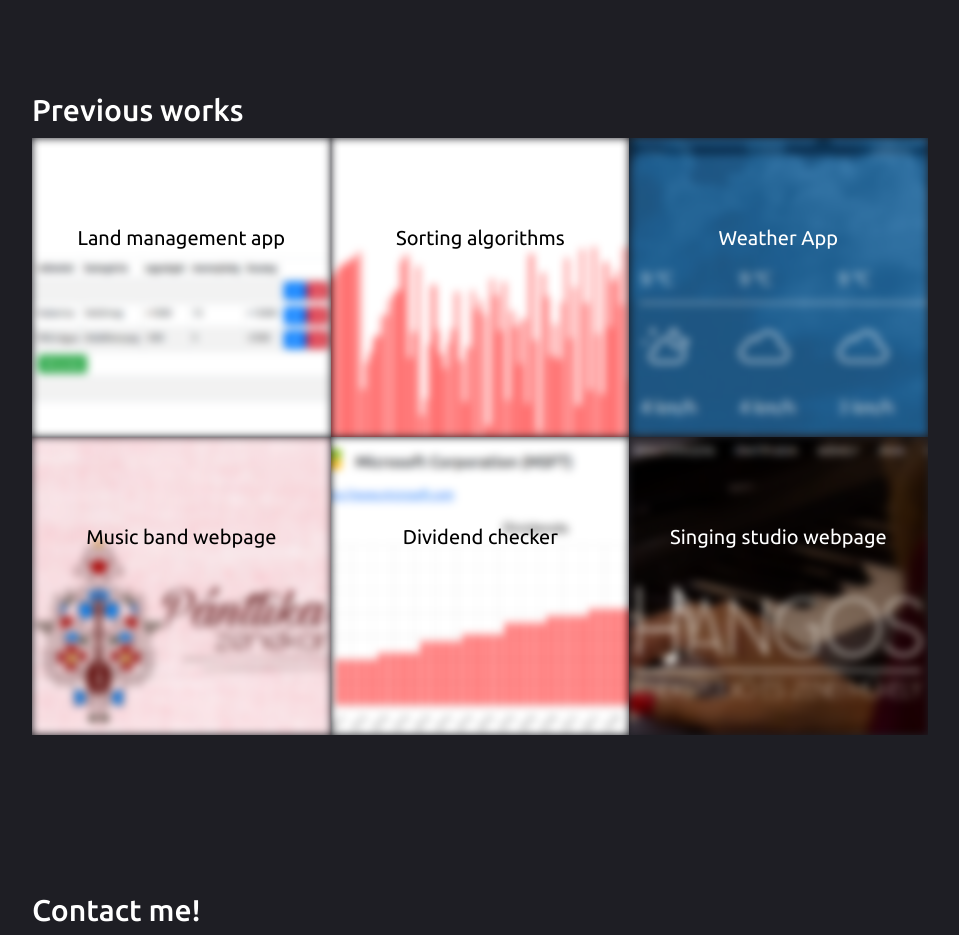
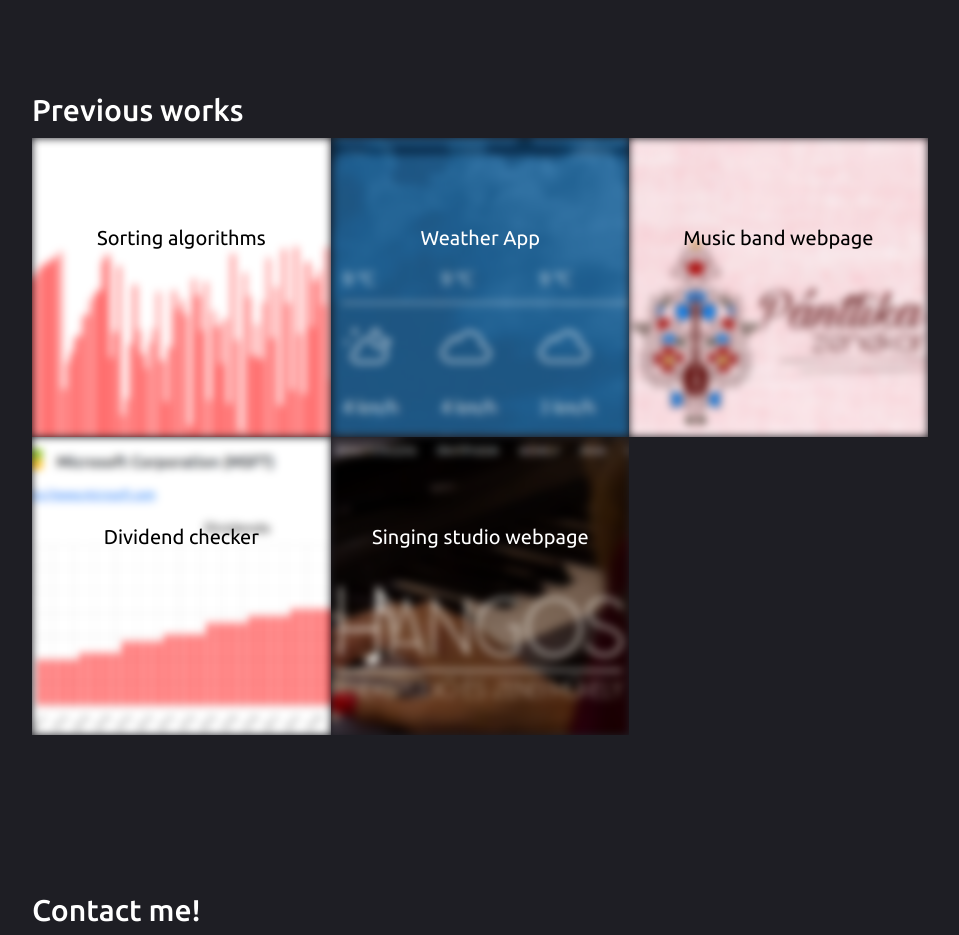
Before and after one commit to peterszarvas94/portfolio-old-1, a React (Create React App) app: page / in a window 1280 px wide. Shown: the part 1780-2715 px from the top of the page, without its empty margins (160-1119 px from the left). Built offline with nearby package versions, Linux system fonts and the light colour scheme.

Commit message:
remove agrar app

```diff
--- a/src/pages/Portfolio.js
+++ b/src/pages/Portfolio.js
@@ -2,7 +2,6 @@ import React from 'react';
 
 import Project from '../components/Project';
 import '../styles/Portfolio.css';
-import Agrar from '../images/agrar.png';
 import Sorting from '../images/sorting.png';
 import Dividends from '../images/dividends.png';
 import Weather from '../images/weather.png';
@@ -45,46 +44,38 @@ const Portfolio = () => {
                     <Project
                         id={0}
                         key={0}
-                        title='Land management app'
-                        img={Agrar}
-                        url='https://62c5ddd5204b84005da4f1e7--enchanting-llama-b01136.netlify.app/'
-                        color='black'
-                    />
-                    <Project
-                        id={1}
-                        key={1}
                         title='Sorting algorithms'
                         img={Sorting}
                         url='https://tender-booth-f0f6bb.netlify.app/'
                         color='black'
                     />
                     <Project
-                        id={2}
-                        key={2}
+                        id={1}
+                        key={1}
                         title='Weather App'
                         img={Weather}
                         url='/pages/weather'
                         color='white'
                     />
                     <Project
-                        id={3}
-                        key={3}
+                        id={2}
+                        key={2}
                         title='Music band webpage'
                         img={Pantlika}
                         url='https://www.pantlikazenekar.hu'
                         color='black'
                     />
                     <Project
-                        id={4}
-                        key={4}
+                        id={3}
+                        key={3}
                         title='Dividend checker'
                         img={Dividends}
                         url='https://wonderful-yalow-9a6209.netlify.app/'
                         color='black'
                     />
                     <Project
-                        id={5}
-                        key={5}
+                        id={4}
+                        key={4}
                         title='Singing studio webpage'
                         img={Hangos}
                         url='https://hangosstudio.hu'
```
Also changed, not shown: TODO.txt (deleted).
